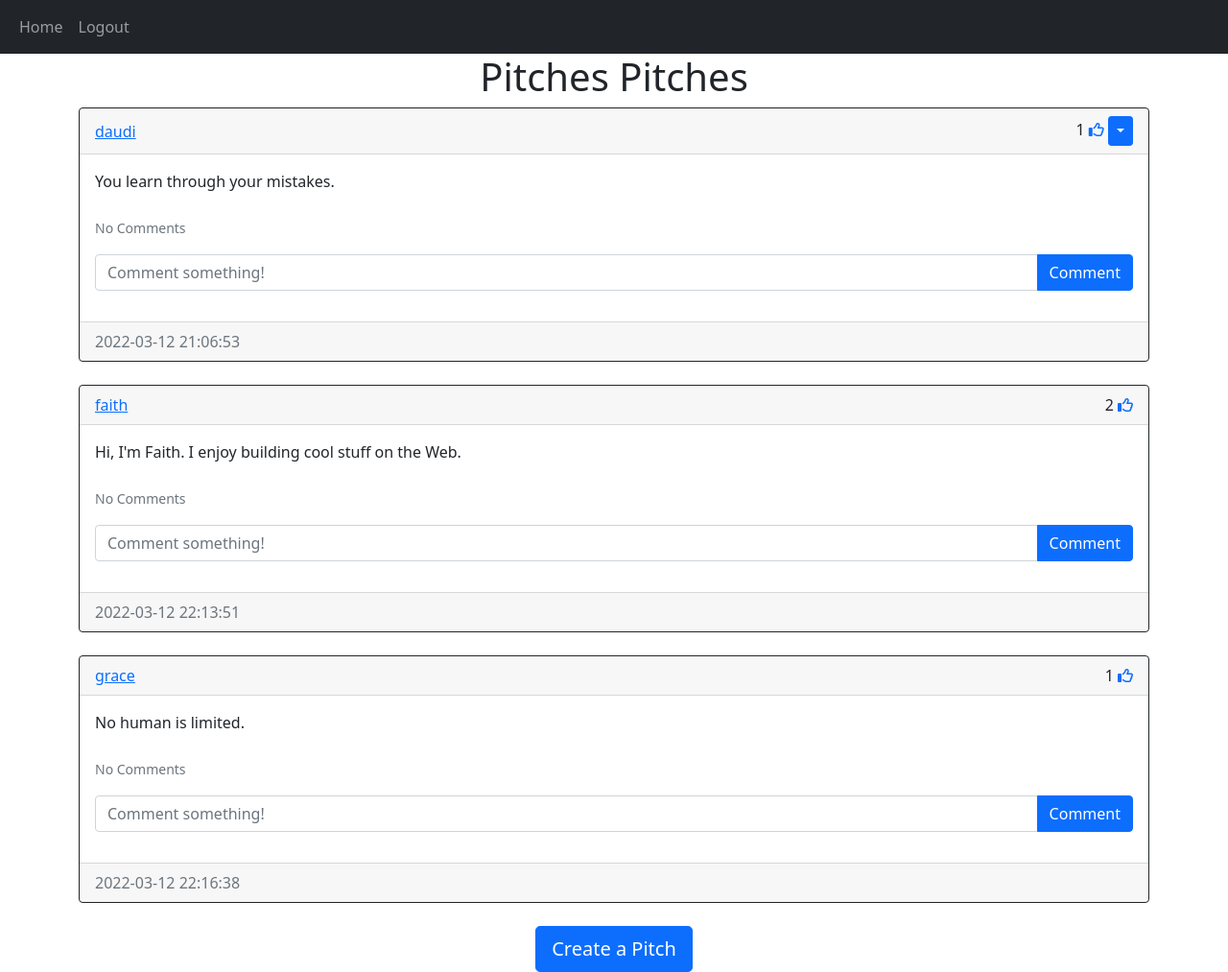
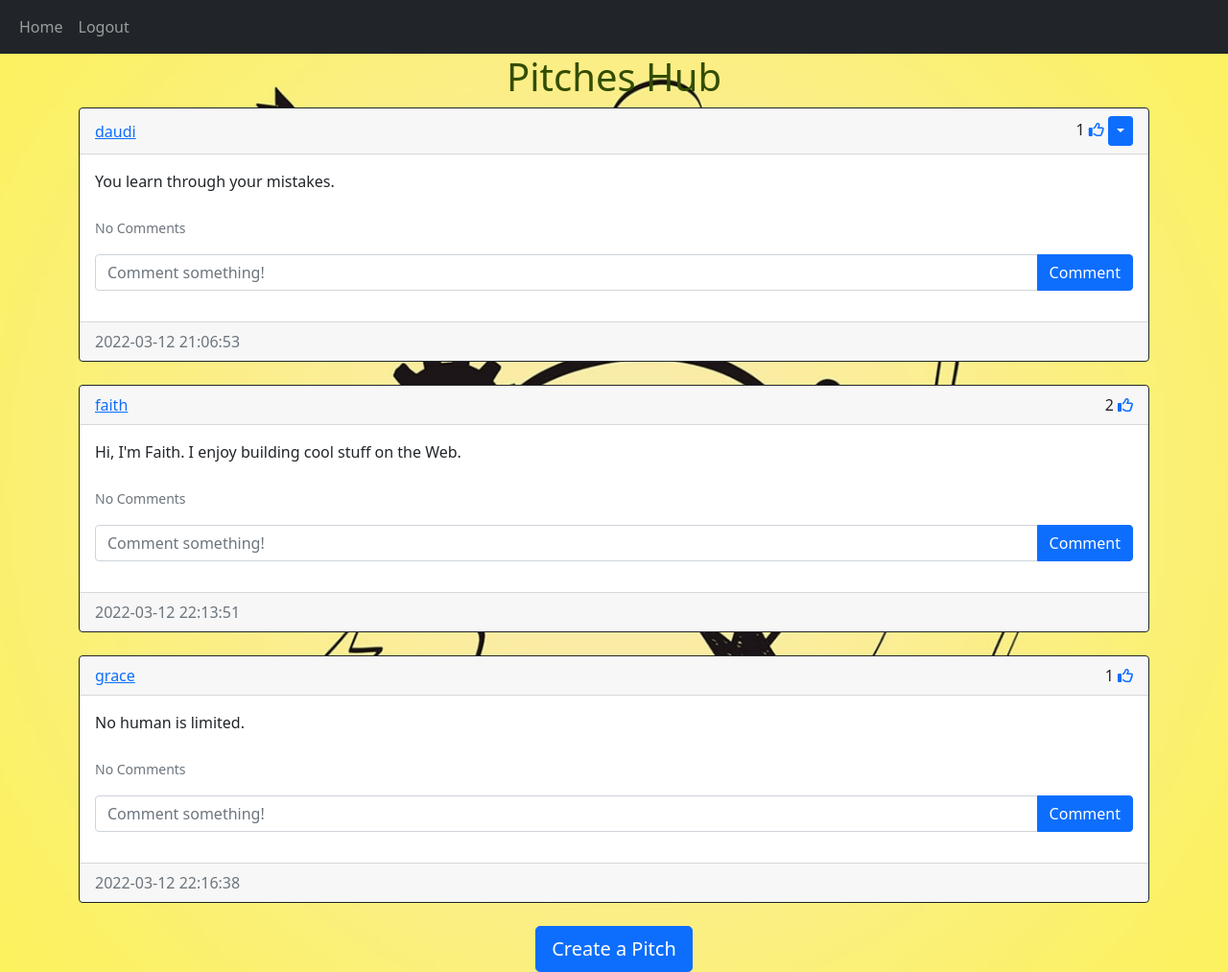
Before and after one commit to faithremo/Pitch, a Flask app: page / in a window 1280 px wide. Shown: the whole page at 96% size. Run offline with Flask 2, Linux system fonts and the light colour scheme; a user stored in the database is signed in; data comes from the database, SQL or seed files in the repository; data that the repository does not hold is empty; some libraries are stand-ins or nearby versions.

Commit message:
adding a static folder. Add a background image a give it styles

```diff
--- a/website/templates/base.html
+++ b/website/templates/base.html
@@ -9,6 +9,15 @@
 <script src="https://kit.fontawesome.com/0ee3400ce2.js" crossorigin="anonymous"></script>
 <script src="https://kit.fontawesome.com/b61966f392.js" crossorigin="anonymous"></script>
 <title>   {% block title%} {% endblock %} </title>
+
+<style>
+  body  {
+    background-image: url("../static/idea.jpg");
+    background-repeat: no-repeat;
+    background-position: center;
+    background-size: cover;
+  }
+  </style>
 
 </head>
 <body>
--- a/website/templates/pitches-div.html
+++ b/website/templates/pitches-div.html
@@ -1,7 +1,7 @@
 
 {% extends "base.html" %} {% block title %}Home{% endblock %} {% block content
     %}
-    <h1 align="center">{% block header %}Pitches Pitches{% endblock %}</h1>
+    <h1 align="center" style="color:#334d00";>{% block header %}Pitches Hub{% endblock %}</h1>
     <div id="pitches">
       {% for pitch in pitches %}
       <div class="card border-dark">
```
Also changed, not shown: website/static/idea.jpg (added).
